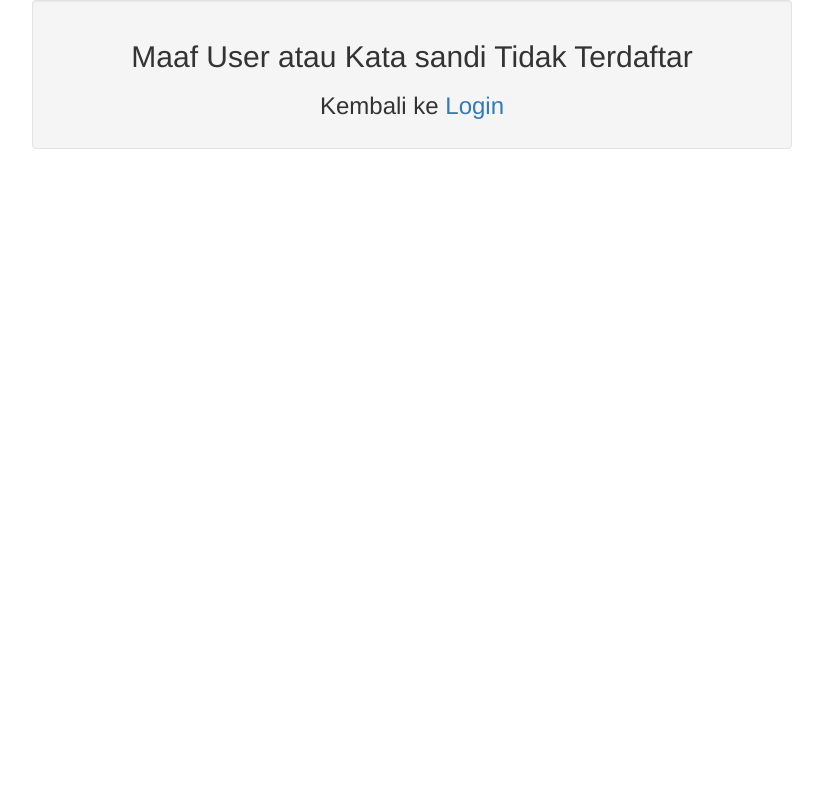
After one commit to fahruddin14431/CMS, a PHP site: page /gagal_login.php in a window 1280 px wide. The commit adds this page. Shown: the whole page, without its empty margins (228-1051 px from the left). Run offline with PHP 8.4, Linux system fonts and the light colour scheme.

Commit message:
revisi login dan tambah halaman gagal login

```diff
--- /dev/null
+++ b/Login/gagal_login.php
@@ -0,0 +1,17 @@
+<html >
+<head>
+  <meta charset="UTF-8">
+  <title>Login CMS</title>
+  <link rel="stylesheet" href='../assets/bootstrap/css/bootstrap.css'>
+</head>
+<body>
+
+<div class="container">
+	<div class="col-md-8 col-md-offset-2 text-center well">
+		<h2>Maaf User atau Kata sandi Tidak Terdaftar</h2>
+		<h3>Kembali ke <a href="login.php">Login</a></h3>
+	</div>
+</div>
+
+</body>
+</html>
--- a/Login/login.php
+++ b/Login/login.php
@@ -1,4 +1,3 @@
-<!DOCTYPE html>
 <html >
 <head>
   <meta charset="UTF-8">
--- a/Login/proses_login.php
+++ b/Login/proses_login.php
@@ -14,7 +14,7 @@ if($row==TRUE){
 	$_SESSION['user']=$user;
 	header("location:../Administrator/index.php");
 }else{
-	echo "gagal login";
+	header("location:gagal_login.php");
 }
 
 
```
